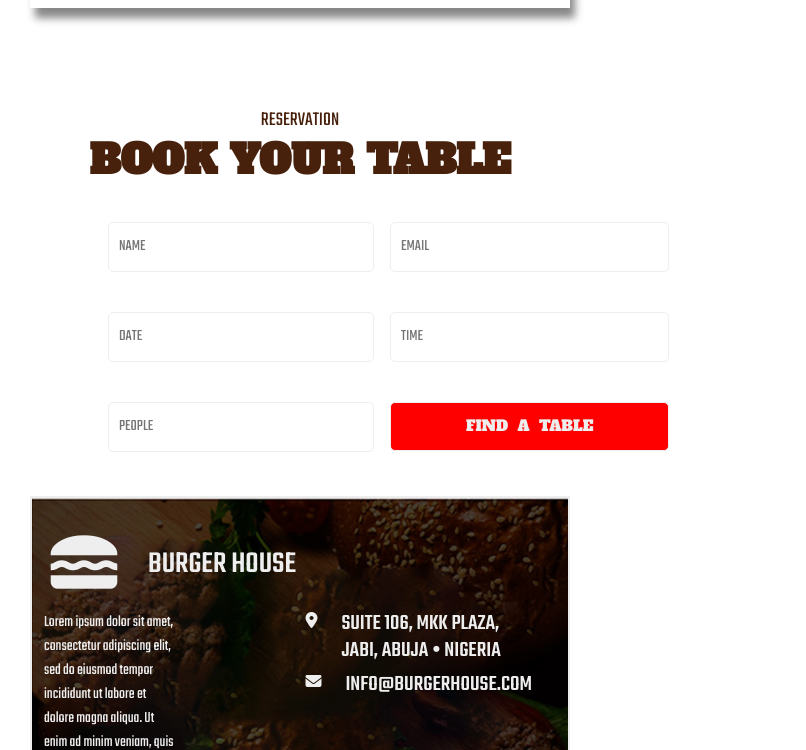
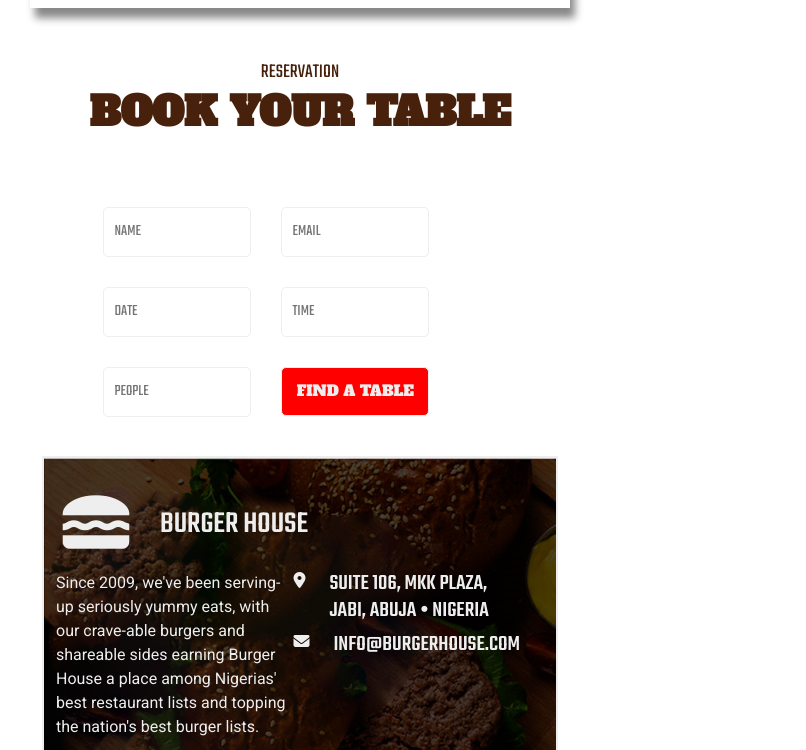
Before and after one commit to deviator53/WAAW-GROUP2-SHAA2021, a plain HTML site: page index.html in a window 600 px wide. Shown: the part 1497-2247 px from the top of the page, 806 px wide, since content can reach past the window. Drawn offline with nearby package versions, Linux system fonts and the light colour scheme.

Commit message:
working on the responsiveness of the form

```diff
--- a/css/style.css
+++ b/css/style.css
@@ -20,14 +20,14 @@ header {
     background-color: #ffcd62;
 }
 
-.header__block {
+
+/* .header__block {
     /* position: fixed;
     top: 0;
     left: 0;
     width: 100%;
     z-index: 1000;
     background-color: #ffcd62; */
-}
 
 .header__container {
     display: flex;
@@ -145,13 +145,71 @@ header {
 /* Body -2 Styles */
 
 
+/* eunice css */
+
+* {
+    margin: 0;
+    padding: 0;
+    box-sizing: border-box;
+}
+
+.mother__category {
+    width: 90%;
+    box-shadow: 5px 10px 8px #888888;
+    margin: 30px;
+}
+
+.firstbox__categories {
+    width: 90%;
+    height: 100%;
+    border: 1px;
+    background-color: solid white;
+    display: flex;
+    flex-direction: row;
+    margin: 50px auto;
+}
+
+.box1__category {
+    width: 100%;
+    padding: 30px;
+    position: relative;
+}
+
+.box1__category>p {
+    margin-top: 10px;
+    font-family: 'Roboto', sans-serif;
+    line-height: 20px;
+}
+
+.box1__category h5 {
+    font-family: 'Roboto', sans-serif;
+    color: #52311e;
+}
+
+.box1__category h1 {
+    font-family: 'Alfa Slab One', cursive;
+    color: #52311e;
+}
+
+.box2__category {
+    width: 100%;
+    height: 360px;
+    background-color: blue;
+    margin-bottom: 20px;
+}
+
+.box2__category img {
+    width: 100%;
+    height: 100%;
+}
+
+
 /* Body -2 Styles End */
 
 
 /* Footer Styles */
 
 .footer__heading {
-    /* text-align: center; */
     margin: 0 auto;
     color: #47210c;
 }
@@ -168,67 +226,41 @@ header {
     font-size: 40px;
 }
 
-.form__image1 {
-    height: 100%;
-    margin-left: 80px;
-}
-
-.form__image1>img {
-    height: 400%;
-    width: 200%;
-    margin-left: 0;
-    margin-top: 20px;
-}
-
-form {
-    margin-top: 10px;
-    width: 150%;
-    margin-left: 150px;
-    /* display: flex; */
-}
-
-.justify-1 {
-    margin-right: -60px;
-    margin-left: 30px;
-}
-
-.justify-1>input {
-    width: 80%;
-}
-
-.justify-2>input {
-    width: 80%;
-}
-
-
-/* .justify-2 {
-    margin-left: -60px;
-} */
-
 input {
-    margin: 15px auto;
-    width: 100%;
+    margin: 15px 15px;
     padding: 12px 10px;
     border: 1px solid #eee;
     color: #b3b3b3;
     border-radius: 5px;
 }
 
-.form__image2>img {
-    width: 70%;
-    height: 100%;
-    /* position: relative;
-    bottom: 100px; */
+[type="button"] {
+    background-color: red;
+    color: #eee;
+    font-size: 15px;
+    font-family: "Alfa Slab One", 'Teko';
 }
 
-[type="button"] {
-    background-color: red;
-    /* border: none; */
-    color: #eee;
-    /* font-weight: bold; */
-    font-size: 15px;
-    font-family: "Alfa Slab One", 'Teko';
-    word-spacing: 5px;
+.form__image2>img {
+    position: relative;
+    left: 130px;
+    top: 80px;
+}
+
+.input-1 {
+    position: relative;
+    left: 120px;
+}
+
+.input-2 {
+    position: relative;
+    left: 120px;
+}
+
+.form__image1>img {
+    position: relative;
+    left: auto;
+    top: auto;
 }
 
 .footerburger {
@@ -247,182 +279,61 @@ input {
     height: 100%;
 }
 
-@media only screen and (min-width: 600px) {
-    /* .form__image2,
-    .form__image1 {
-        visibility: hidden;
-    } */
-    .justify-1 {
-        position: relative;
-        right: 100px;
-        width: 100%;
-    }
-    .justify-2 {
-        position: relative;
-        right: 20px;
-    }
-    .justify-2>input {
-        display: inline-block;
-        margin: 20px 100px;
-    }
-    .justify-1>input {
-        display: inline-block;
-        margin: 20px 100px;
-        width: 100%
-    }
-    form {
-        margin-right: 30px;
-    }
+.others__paragraph {
+    font-family: 'Roboto', sans-serif;
 }
 
+@media only screen and (min-width: 600px) {}
+
 @media only screen and (max-width: 600px) {
-    /* .form__image2,
-    .form__image1 {
-        visibility: hidden;
-    } */
-    .justify-1 {
+    .form__image2>img {
+        display: none;
+    }
+    .form__image1>img {
+        display: none;
+    }
+    .input-2 {
         position: relative;
-        right: 100px;
-        width: 100%;
+        left: 0;
+        right: 0;
     }
-    .justify-2 {
+    .input-1 {
         position: relative;
-        right: 20px;
-    }
-    .justify-2>input {
-        display: inline-block;
-        margin: 20px 100px;
-    }
-    .justify-1>input {
-        display: inline-block;
-        margin: 20px 100px;
-        width: 100%
-    }
-    form {
-        margin-right: 30px;
+        left: 0;
+        right: 0;
     }
 }
 
 @media only screen and (max-width: 768px) {
-    .form__image2,
-    .form__image1 {
-        visibility: hidden;
+    .form__image2>img {
+        display: none;
     }
-    .justify-1 {
+    .form__image1>img {
+        display: none;
+    }
+    .input-2 {
         position: relative;
-        right: 300px;
-        width: 100%;
+        left: 0;
+        right: 0;
     }
-    .justify-2 {
+    .input-1 {
         position: relative;
-        right: 180px;
-    }
-    .justify-2>input {
-        display: inline-block;
-        margin: 20px 100px;
-    }
-    .justify-1>input {
-        display: inline-block;
-        margin: 20px 100px;
-        width: 120%
+        left: 0;
+        right: 0;
     }
 }
 
+@media only screen and (min-width: 768px) {}
 
-/* @media only screen and (min-width: 992px) {
-    /* .form__image2,
-    .form__image1 {
-        visibility: hidden;
-    }
-
-.justify-1 {
-    position: relative;
-    right: 100px;
-    width: 100%;
-}
-
-.justify-2 {
-    position: relative;
-    right: 20px;
-}
-
-.justify-2>input {
-    display: inline-block;
-    margin: 20px 100px;
-}
-
-.justify-1>input {
-    display: inline-block;
-    margin: 20px 100px;
-    width: 100%
-}
-
-form {
-    margin-right: 30px;
-}
-
-
-}
-*/
+@media only screen and (min-width: 992px) {}
 
 
 /* Footer Styles End */
 
 @media(max-width: 800px) {}
-/* eunice css */
-*{
-    margin:0 ;
-    padding:0 ;
-    box-sizing:border-box ;
-}
-.mother__category{
-    width: 90%;
-    box-shadow: 5px 10px 8px #888888;
-    margin: 30px;
-}
-.firstbox__categories{
-    width: 90%;
-    height: 100%;
-    border: 1px;
-   background-color: solid white;
-   display: flex;
-   flex-direction: row;
-   margin:50px auto;
-}
 
-.box1__category{
-    width: 100%;
-    padding: 30px;
-    position: relative;
-
-}
-.box1__category >p{
-    margin-top: 10px;
-    font-family: 'Roboto', sans-serif;
-    line-height: 20px;
-}
-.box1__category h5{
-    font-family: 'Roboto', sans-serif;
-    color: #52311e;
-
-}
-.box1__category h1{
-    font-family: 'Alfa Slab One', cursive;
-    color: #52311e;
-}
-.box2__category{
-    width: 100%;
-    height: 360px;
-    background-color: blue;
-    margin-bottom: 20px;
-}
-
-.box2__category img{
-    width: 100%;
-    height: 100%;
-}
-@media(max-width: 767px){
-    .firstbox__categories{
+@media(max-width: 767px) {
+    .firstbox__categories {
         display: flex;
         flex-direction: column;
     }
--- a/index.html
+++ b/index.html
@@ -47,10 +47,10 @@
             </div>
             <div class="navigation__container">
                 <ul class="navigation">
-                    <li><a href="">HOME</a></li>
+                    <li><a href="#">HOME</a></li>
                     <li><a href="">MENU</a></li>
                     <li><a href="">OUR STORY</a></li>
-                    <li><a href="">CONTACT US</a></li>
+                    <li><a href="#footer">CONTACT US</a></li>
                 </ul>
             </div>
         </div>
@@ -83,7 +83,8 @@
             <div class="box1__category">
                 <h5>DISCOVER</h5>
                 <h1>UPCOMING EVENTS</h1>
-                <p>Burger lovers hurray! Get ready as a new place to eat is coming to Jabi lake Mall. WAAW Foundation burger Company is a locally owned restaurant that features world themed burgers, homemade buns and 100% certified Angus beef. Now you can buy a pack of burgers at your local supermarket and "Git-R-Done" for your eating pleasure."</p>
+                <p>Burger lovers hurray! Get ready as a new place to eat is coming to Jabi lake Mall. WAAW Foundation burger Company is a locally owned restaurant that features world themed burgers, homemade buns and 100% certified Angus beef. Now you can
+                    buy a pack of burgers at your local supermarket and "Git-R-Done" for your eating pleasure."</p>
 
             </div>
             <div class="box2__category">
@@ -93,32 +94,32 @@
     </div>
 
     <!-- Footer Section -->
-    <div class="container-fluid  d-flex flex-column justify-content-center">
-        <div class=" container-fluid d-flex flex-column mt-5">
-            <div class="footer__heading">
+    <div class="container d-flex flex-column">
+        <div class="d-flex flex-row">
+            <!-- <img class="form__img" src="./images/burger3.png" alt=""> -->
+            <div class="footer__heading mr-4">
                 <span>RESERVATION</span>
                 <h1>BOOK YOUR TABLE</h1>
             </div>
-            <div class="container-fluid d-flex flex-row">
-                <div class="form__image1">
-                    <img class="" src="./images/ketchup.png" alt="">
         </div>
-                <form class="w-sm-25" action="">
-                    <div class="container form d-flex">
-                        <div class="justify-1">
+        <div class=" container d-flex flex-column mt-5">
+
+            <div id="footer" class="container d-flex flex-row">
+                <div class="form__image1 w-25">
+                    <img class="w-100" src="./images/ketchup.png" alt="">
+                </div>
+                <div class="d-flex flex-column w-100 input-1">
                     <input class="" type="text" placeholder="NAME" name="" id="">
                     <input type="text" placeholder="DATE" name="" id="">
                     <input type="text" placeholder="PEOPLE" name="" id="">
                 </div>
-                        <div class="justify-2">
+                <div class="d-flex flex-column w-100 input-2">
                     <input type="text" placeholder="EMAIL" name="" id="">
                     <input type="text" placeholder="TIME" name="" id="">
                     <input type="button" value="FIND A TABLE">
                 </div>
-                    </div>
-                </form>
-                <div class="form__image2">
-                    <img src="./images/burger.png" alt="">
+                <div class="form__image2 w-100">
+                    <img class="w-100" src="./images/burger.png" alt="">
                 </div>
             </div>
 
@@ -140,12 +141,15 @@
             <div class="d-flex flex-row justify-content-around">
 
                 <div class="d-flex flex-row">
-                    <div class="others__paragraph ">
-                        <p class="w-50"> Lorem ipsum dolor sit amet, consectetur adipiscing elit, sed do eiusmod tempor incididunt ut labore et dolore magna aliqua. Ut enim ad minim veniam, quis nostrud exercitation ullamco laboris nisi ut aliquip ex ea commodo consequat</p>
+                    <div class="others__paragraph">
+                        <p class="w-100 pr-4"> Since 2009, we've been serving-up seriously yummy eats, with our crave-able burgers and shareable sides earning Burger House a place among Nigerias' best restaurant lists and topping the nation's best burger lists.
+                            <!-- Burger-fied Abuja, Nigeria, and Lagos, expanding from our flagship Jabi restaurant. In early 2017, we opened our first international location. In 2021 WAAW launched Burger House Unboxed to further support the evolving preferences
+                            of our customers such as food halls, ghost kitchens and mobile delivery. Burger House will continue its expansion.</p> -->
+                        </p>
 
                     </div>
                     <div class="d-flex flex-column">
-                        <div class="info d-flex flex-row">
+                        <div class="d-flex flex-row">
                             <div>
                                 <i class="fas fa-map-marker-alt"></i>
                             </div>
--- a/js/script.js
+++ b/js/script.js
@@ -1,4 +1,4 @@
-window.addEventListener('scroll', function(){
+window.addEventListener('scroll', function() {
     const header = document.querySelector('header');
     header.classList.toggle('sticky', window.scrollY > 0);
 });
```
Lines whose indentation alone changed are shown as unchanged.
